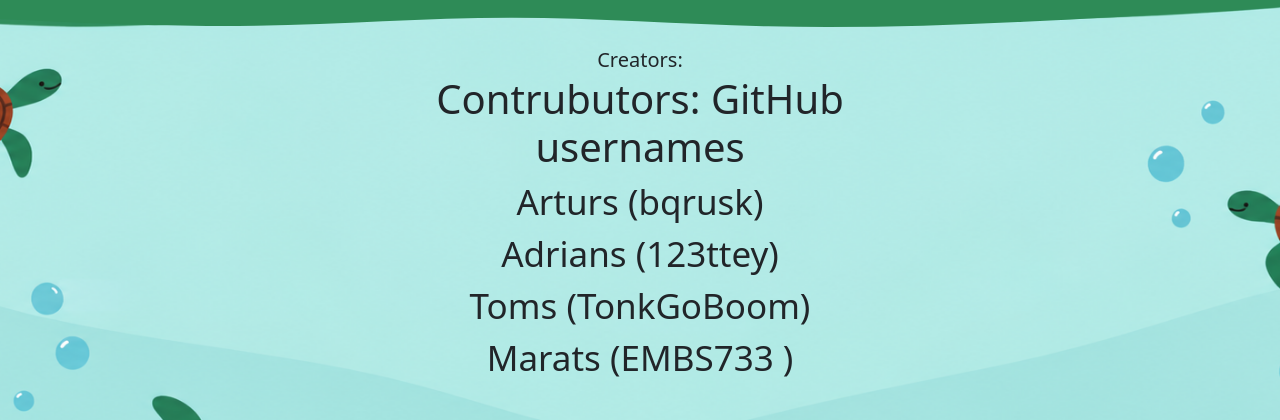
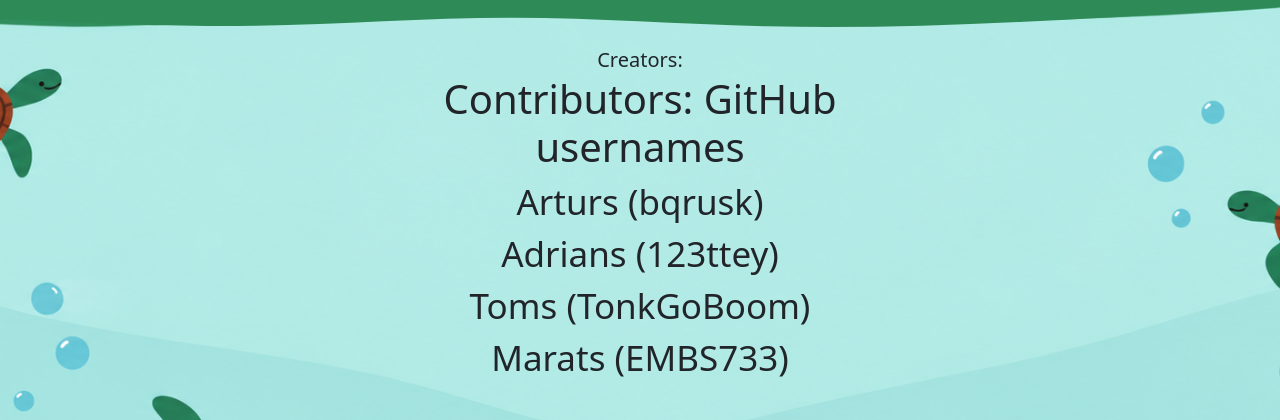
Before and after one commit to bqrsuk-1/To-Do, a Flask app: page /about in a window 1280 px wide. Shown: the part 100-520 px from the top of the page. Run offline with Flask 3, Linux system fonts and the light colour scheme; some web fonts are replaced.

Commit message:
TuDortle v1000
ye

Signed-off-by: bqrsuk <arturs.ivans10@gmail.com>

```diff
--- a/ToDo/templates/about.html
+++ b/ToDo/templates/about.html
@@ -51,11 +51,11 @@
 
 <main class="about-container">
     <h12>Creators:</h12>
-   <h2>Contrubutors: GitHub usernames</h2>
+   <h2>Contributors: GitHub usernames</h2>
     <h3>Arturs (bqrusk)</h3>
     <h3> Adrians (123ttey)</h3>
     <h3>Toms (TonkGoBoom)</h3>
-    <h3>  Marats (EMBS733   )</h3>
+    <h3>  Marats (EMBS733)</h3>
 
 </main>
 {% endblock %}
```
Also changed, not shown: ToDo/instance/ToDo.db, 1 other file.
